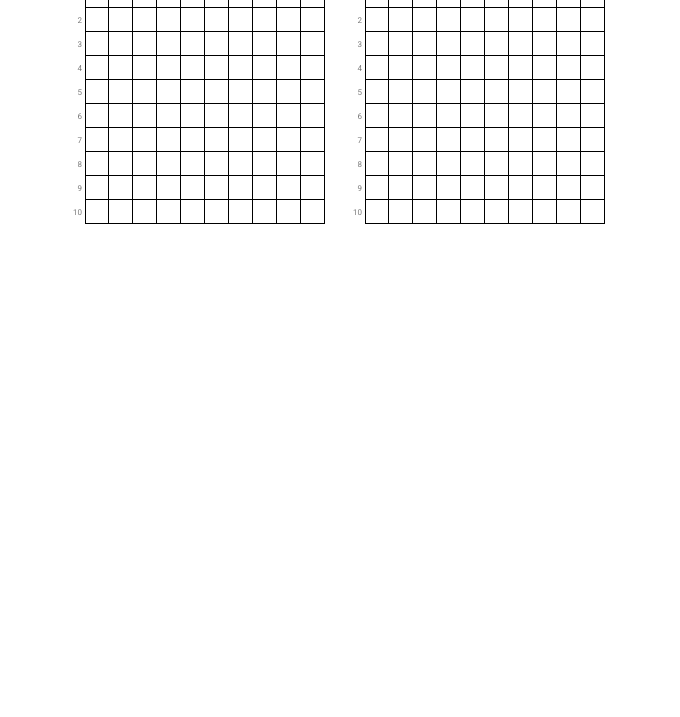
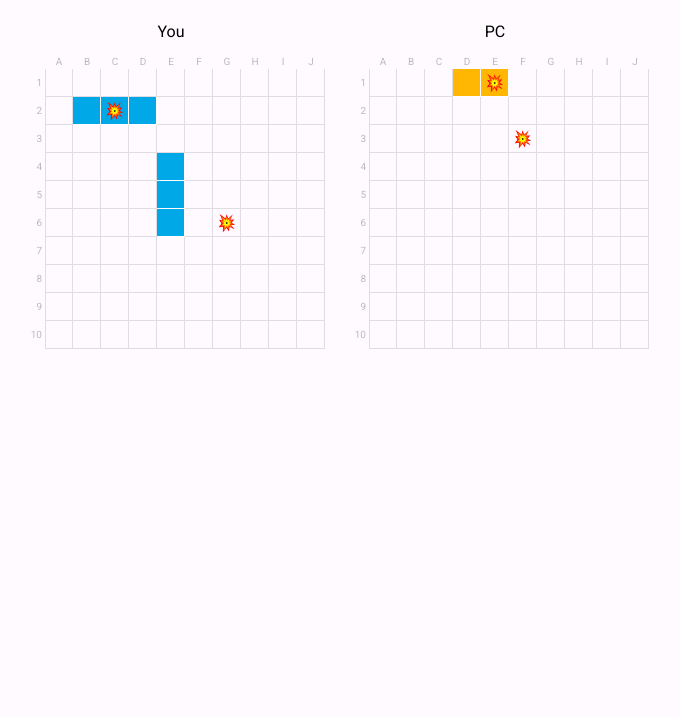
Before and after one commit to dcrnek1/Project-Battleship, a website built with webpack: page src/index.html in a window 1280 px wide. Shown: the part 83-800 px from the top of the page, without its empty margins (307-987 px from the left). Built offline with nearby package versions, Linux system fonts and the light colour scheme.

Commit message:
User interface building

```diff
--- a/package.json
+++ b/package.json
@@ -28,6 +28,7 @@
     "webpack-dev-server": "^5.0.4"
   },
   "dependencies": {
-    "feather-icons": "^4.29.2"
+    "feather-icons": "^4.29.2",
+    "node": "^20.19.0"
   }
 }
--- a/src/css/style.css
+++ b/src/css/style.css
@@ -1,9 +1,22 @@
 @import url('https://fonts.googleapis.com/css2?family=Roboto:ital,wght@0,100;0,300;0,400;0,500;0,700;0,900;1,100;1,300;1,400;1,500;1,700;1,900&display=swap');
+
+:root {
+  --cell-size: 28px;
+  --border-color: rgba(0, 0, 0, 0.116);;
+  --text-color-grey: rgba(0, 0, 0, 0.267);
+  --text-size-smallest: 10px;
+  --cell-hover-color: #219ebc;
+  --color-red: #d00000;
+  --color-red-light: #ec8385;
+  --color-blue-darker: #00a8e8;
+  --color-beige: #ffb703;
+}
 
 body {
   display: flex;
   justify-content: center;
   font-family: "Roboto", sans-serif;
+  background-color: #fffaff;
 }
 
 .gameContainer {
@@ -21,6 +34,7 @@ gap: 1em;
 .gameBoard {
   display: flex;
   flex-direction: column;
+  align-items: center;
 }
 
 .row {
@@ -28,16 +42,16 @@ gap: 1em;
 }
 
 .row > div{
-  width: 24px;
-  height: 24px;
+  width: var(--cell-size);
+  height: var(--cell-size);
 }
 
 .row > .header-row {
-  font-size: 8px;
+  font-size: var(--text-size-smallest);
   display: flex;
   align-items: end;
   justify-content: center;
-  color: rgba(0, 0, 0, 0.525);
+  color: var(--text-color-grey);
   border-right: none;
   border-bottom: none;
   box-sizing: border-box;
@@ -45,10 +59,10 @@ gap: 1em;
 }
 
 .row > .header-column {
-  font-size: 8px;
+  font-size: var(--text-size-smallest);
   display: flex;
   align-items: center;
-  color: rgba(0, 0, 0, 0.525);
+  color: var(--text-color-grey);
   justify-content: right;
   border-bottom: none;
   border-right: none;
@@ -56,20 +70,38 @@ gap: 1em;
   padding-right: 3px;
 }
 .row div {
-  border-bottom: 1px solid black;
-  border-right: 1px solid black;
+  border-bottom: 1px solid var(--border-color);
+  border-right: 1px solid var(--border-color);
   box-sizing: border-box;
 }
 
 .row > div:not(.header-column):not(.header-row):nth-of-type(2) {
-  border-left: 1px solid black
+  border-left: 1px solid var(--border-color);
 }
 
 .row:not(.row-header):nth-child(2) > div:not(.header-column) {
-  border-top: 1px solid black;
+  border-top: 1px solid var(--border-color);
 }
 
 
-.gameBoard:not(.pc) > .row > div:not([class]):hover {
-  background-color: antiquewhite;
+.gameBoard.active:not(.player) > .row > div:not([class]):hover {
+  background-color: var(--color-red);
+  background-clip: content-box;
+  padding: 12px;
 }
+
+.gameBoard > .row > .ship {
+  background-color: var(--color-blue-darker);
+  border-color: white;
+}
+
+.gameBoard.pc > .row > .ship {
+  background-color: var(--color-beige);
+}
+
+.hit {
+  background-image: url("../assets/explode1.png");
+  background-repeat: no-repeat;
+  background-size: 20px;
+  background-position: 4px 4px;
+}
--- a/src/index.html
+++ b/src/index.html
@@ -8,9 +8,10 @@
 
 <body>
     <div class="gameContainer">
-        <div class="header">Header</div>
+        <h1 class="header">Project Battleship</h1>
         <div class="gameBoards">
             <div class="gameBoard player">
+                <div>You</div>
                 <div class="row row-header">
                     <div class="header-row"></div>
                     <div class="header-row">A</div>
@@ -27,7 +28,7 @@
                 <div class="row">
                     <div class="header-column">1</div>
                     <div></div>
-                    <div></div>
+                    <div ></div>
                     <div></div>
                     <div></div>
                     <div></div>
@@ -40,9 +41,9 @@
                 <div class="row">
                     <div class="header-column">2</div>
                     <div></div>
-                    <div></div>
-                    <div></div>
-                    <div></div>
+                    <div class="ship h B"></div>
+                    <div class="ship h B hit"></div>
+                    <div class="ship h B"></div>
                     <div></div>
                     <div></div>
                     <div></div>
@@ -69,7 +70,7 @@
                     <div></div>
                     <div></div>
                     <div></div>
-                    <div></div>
+                    <div class="ship v B"></div>
                     <div></div>
                     <div></div>
                     <div></div>
@@ -82,7 +83,7 @@
                     <div></div>
                     <div></div>
                     <div></div>
-                    <div></div>
+                    <div class="ship v B"></div>
                     <div></div>
                     <div></div>
                     <div></div>
@@ -95,9 +96,9 @@
                     <div></div>
                     <div></div>
                     <div></div>
+                    <div class="ship v B"></div>
                     <div></div>
-                    <div></div>
-                    <div></div>
+                    <div class="hit"></div>
                     <div></div>
                     <div></div>
                     <div></div>
@@ -155,7 +156,8 @@
                     <div></div>
                 </div>
             </div>
-            <div class="gameBoard pc">
+            <div class="gameBoard pc active">
+                <div>PC</div>
                 <div class="row row-header">
                     <div class="header-row"></div>
                     <div class="header-row">A</div>
@@ -174,8 +176,8 @@
                     <div></div>
                     <div></div>
                     <div></div>
-                    <div></div>
-                    <div></div>
+                    <div class="ship B"></div>
+                    <div class="hit ship"></div>
                     <div></div>
                     <div></div>
                     <div></div>
@@ -202,7 +204,7 @@
                     <div></div>
                     <div></div>
                     <div></div>
-                    <div></div>
+                    <div class="hit"></div>
                     <div></div>
                     <div></div>
                     <div></div>
```
Also changed, not shown: src/assets/explode1.png (added), src/index.js (line endings or trailing spaces), 1 other file.
